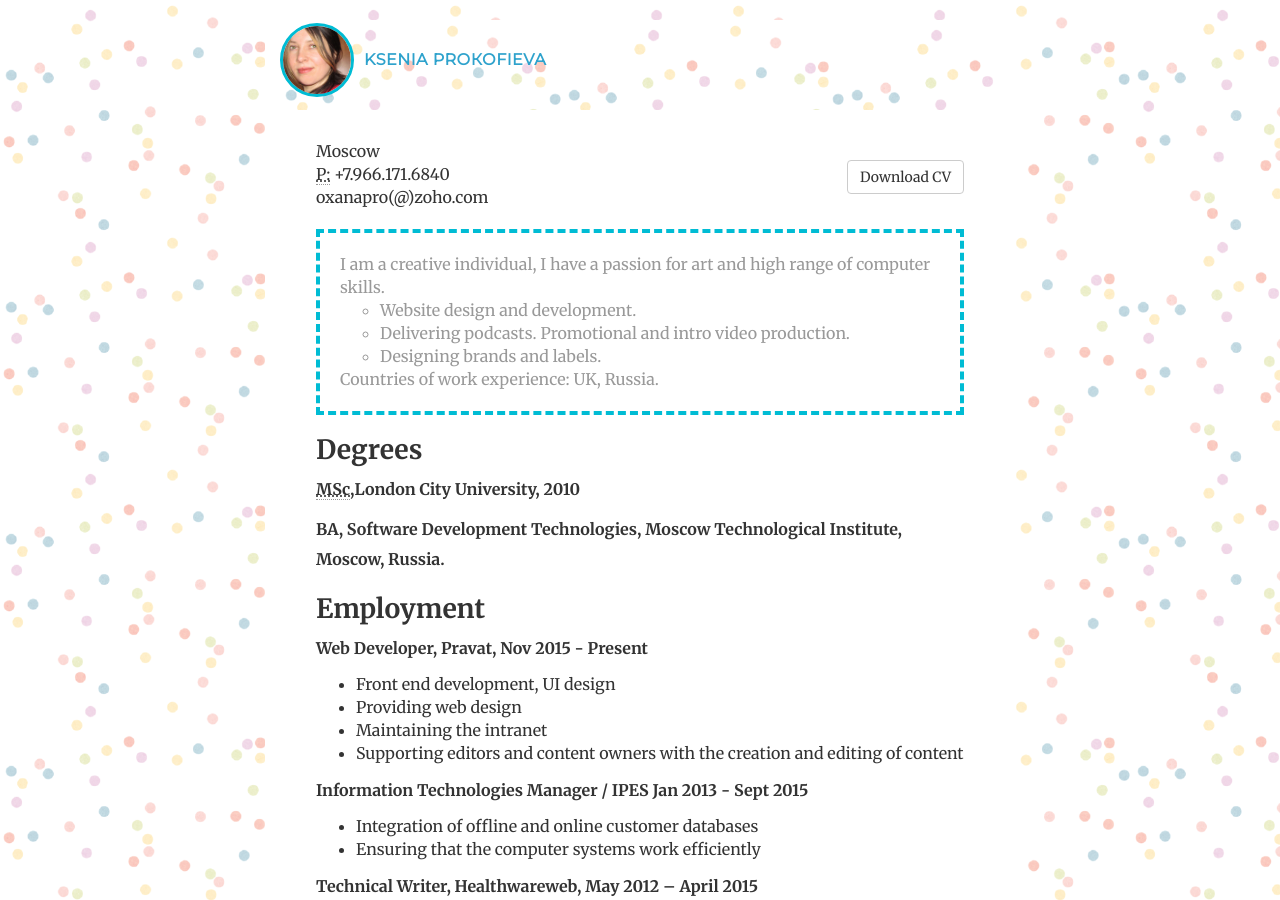
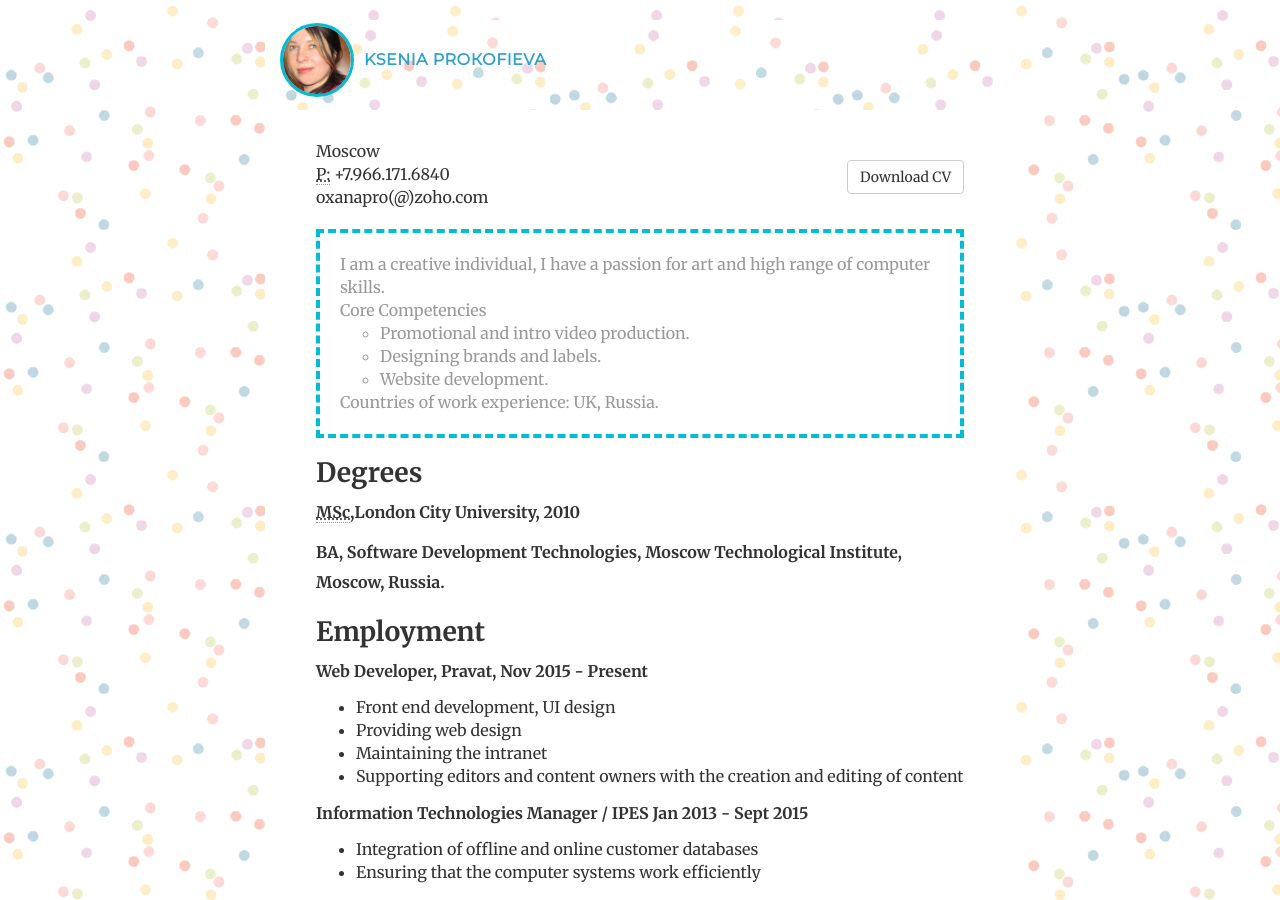
Before and after one commit to cvkp/cvkp.github.io, a Jekyll site: the page built from english/index.html, in a window 1280 px wide and 900 px high. Built offline with Jekyll 4.4.1, drawn with Linux system fonts in a browser that asks for light colours; nearby versions of some CDN libraries; library files that are not in the unit come from our copies.

Commit message:
Update index.html

```diff
--- a/english/index.html
+++ b/english/index.html
@@ -30,18 +30,24 @@ ref: cv
                     <li>
                         I am a creative individual, I have a passion for art and high range of computer skills.
                     </li>
+			 <li>
+                        Core Competencies
+                    </li>
 			<ul>
 				<li>
-                       Website design and development.
+                       Promotional and intro video production.
                     </li>
-			<li>
-                        Delivering podcasts. Promotional and intro video production.
-                    </li>
+
 				<li>
                         Designing brands and labels.
 
 
                     </li>
+				<li>
+                       Website development.
+                    </li>
+
+
 
 
 
```
